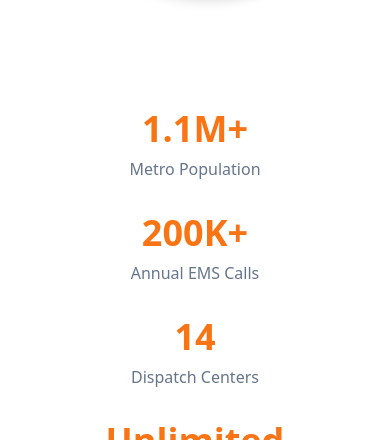
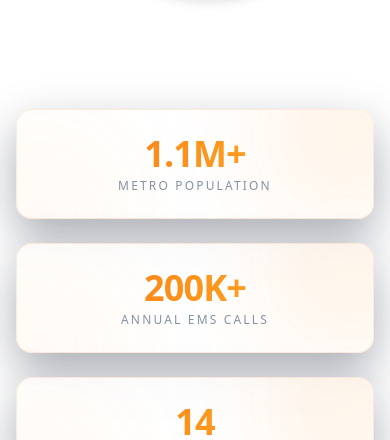
Before and after one commit to Thabhelo/mesh, a React (Vite) app: page / in a window 390 px wide. Shown: the part 1128-1568 px from the top of the page. Built offline with nearby package versions, Linux system fonts and the light colour scheme; no server answers.

Commit message:
Update favicon in index.html, format phone numbers in Footer and Contact pages, and enhance Home page layout with improved stat display

```diff
--- a/index.html
+++ b/index.html
@@ -2,7 +2,7 @@
 <html lang="en">
   <head>
     <meta charset="UTF-8" />
-    <link rel="icon" type="image/svg+xml" href="/vite.svg" />
+    <link rel="icon" type="image/svg+xml" href="/mesh_logo.svg" />
     <meta name="viewport" content="width=device-width, initial-scale=1.0" />
     <title>Mesh</title>
     <meta name="description" content="AI-powered real-time data integration connecting fire, police, EMS, and emergency management in Birmingham. Unified operations, faster response, lives saved." />
--- a/src/components/Footer.tsx
+++ b/src/components/Footer.tsx
@@ -84,7 +84,7 @@ export default function Footer() {
               <li className="flex items-center gap-2">
                 <Phone size={16} className="text-primary flex-shrink-0" />
                 <a href="tel:+12563754207" className="text-muted-foreground hover:text-primary transition-colors text-sm">
-                  2563754207
+                +1 (256) 375-4207
                 </a>
               </li>
               <li className="flex items-start gap-2">
--- a/src/pages/Contact.tsx
+++ b/src/pages/Contact.tsx
@@ -110,7 +110,7 @@ export default function Contact() {
                     href="tel:+12563754207"
                     className="text-muted-foreground hover:text-primary transition-colors"
                   >
-                    2563754207
+                    +1 (256) 375-4207
                   </a>
                   <p className="text-muted-foreground text-sm mt-1">Available Monday-Friday, 8am-6pm CST</p>
                 </div>
--- a/src/pages/Home.tsx
+++ b/src/pages/Home.tsx
@@ -110,16 +110,30 @@ export default function Home() {
 
       <section className="container py-24">
         <motion.div
-          className="grid md:grid-cols-4 gap-8"
+          className="grid md:grid-cols-4 gap-6 md:gap-8"
           variants={containerVariants}
           initial="hidden"
           whileInView="visible"
           viewport={{ once: true, margin: '-100px' }}
         >
           {stats.map((stat, index) => (
-            <motion.div key={index} variants={itemVariants} className="text-center">
-              <div className="text-4xl md:text-5xl font-bold text-primary mb-2">{stat.value}</div>
-              <div className="text-muted-foreground">{stat.label}</div>
+            <motion.div
+              key={index}
+              variants={itemVariants}
+              className="relative overflow-hidden rounded-2xl border border-primary/15 bg-card/80 backdrop-blur-xl px-5 py-6 shadow-[0_18px_45px_rgba(15,23,42,0.35)] group"
+            >
+              <div className="absolute inset-0 pointer-events-none opacity-60 group-hover:opacity-90 transition-opacity duration-500">
+                <div className="absolute -top-10 -right-10 w-32 h-32 bg-gradient-to-br from-primary/40 to-secondary/30 rounded-full blur-3xl" />
+                <div className="absolute -bottom-12 -left-8 w-28 h-28 bg-gradient-to-tr from-primary/25 to-secondary/20 rounded-full blur-3xl" />
+              </div>
+              <div className="relative text-center space-y-1">
+                <div className="text-4xl md:text-5xl font-extrabold bg-gradient-to-r from-primary to-secondary bg-clip-text text-transparent tracking-tight">
+                  {stat.value}
+                </div>
+                <div className="text-xs uppercase tracking-[0.18em] text-muted-foreground/80">
+                  {stat.label}
+                </div>
+              </div>
             </motion.div>
           ))}
         </motion.div>
```
